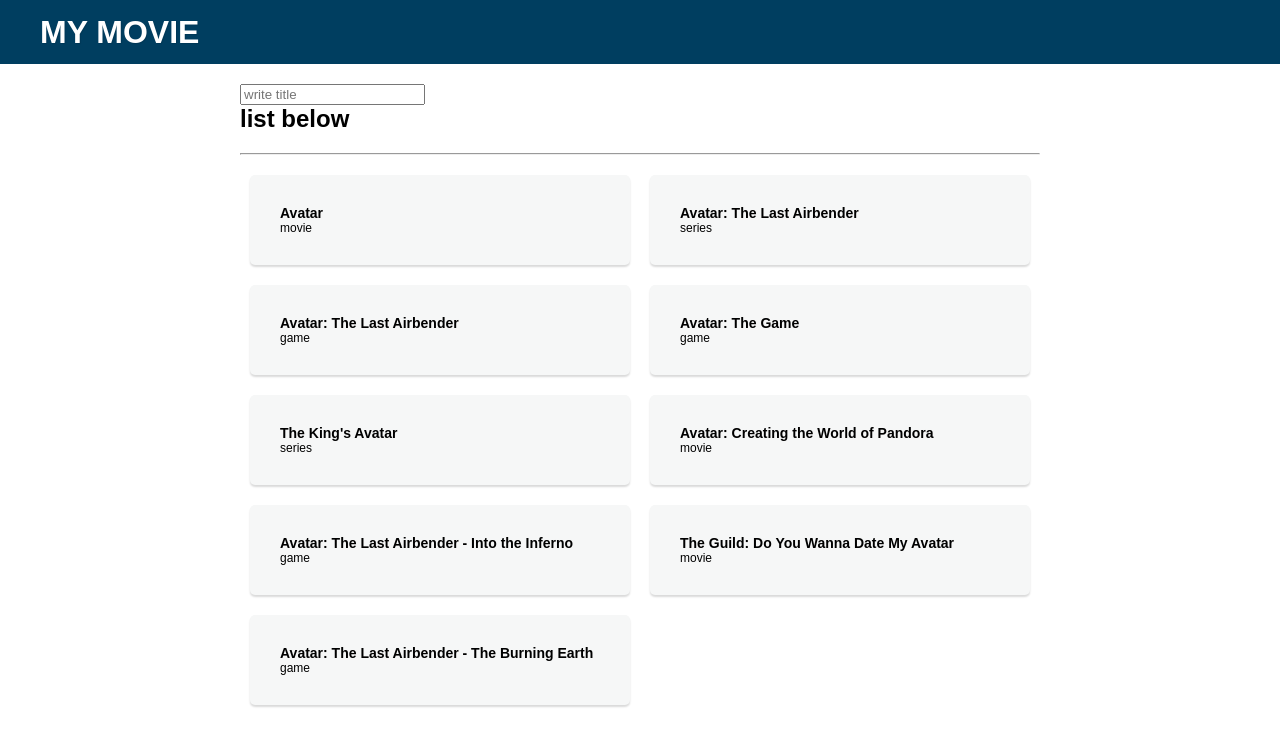
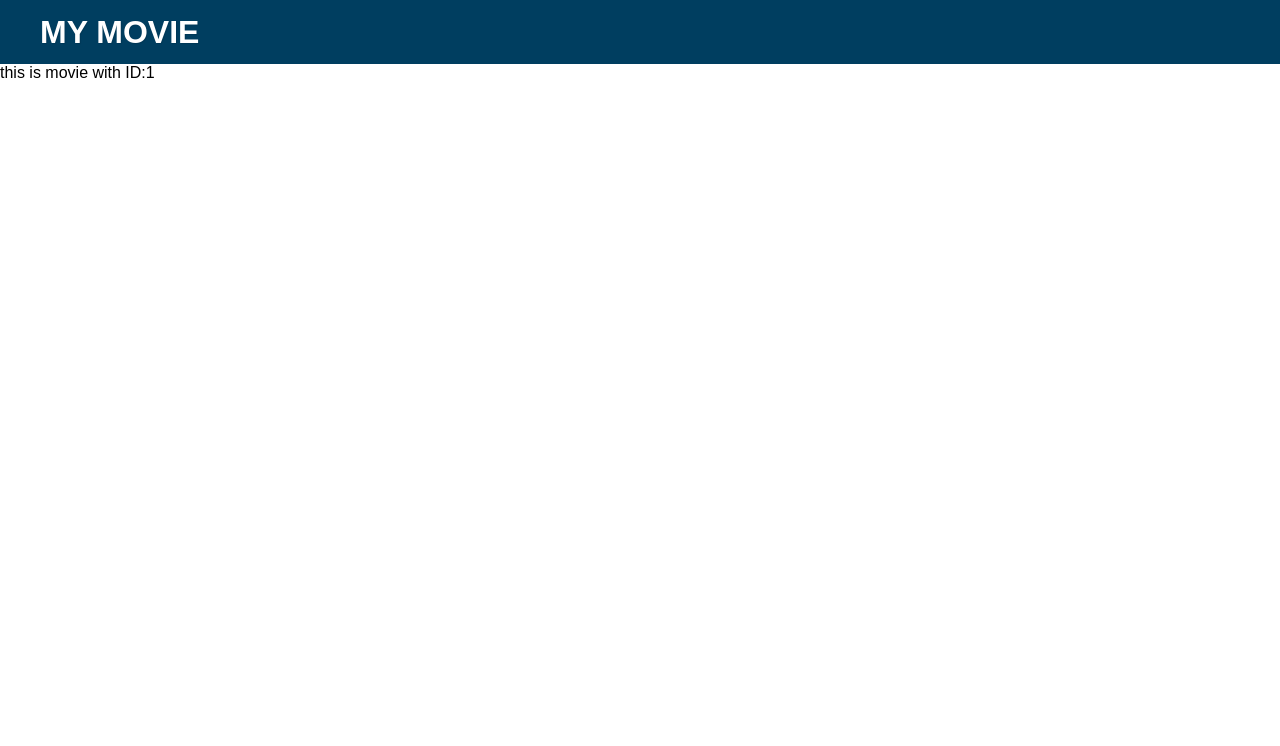
Before and after one commit to jmargielewski/my-movie, a React (Create React App) app: page /1 in a window 1280 px wide. Shown: the top 746 px of the page. Built offline with nearby package versions, Linux system fonts and the light colour scheme.

Commit message:
redirect to movie page

```diff
--- a/src/components/App/App.jsx
+++ b/src/components/App/App.jsx
@@ -1,6 +1,7 @@
 import React from 'react';
 import { BrowserRouter as Router, Route } from 'react-router-dom';
 import Header from '../Header/Header';
+import Movie from '../Movie/Movie';
 import Main from '../Main/Main';
 import './app.css';
 
@@ -8,7 +9,8 @@
   <Router>
     <div className="app">
       <Header />
-      <Route path="/" component={Main} />
+      <Route exact path="/" component={Main} />
+      <Route path="/:movieId" component={Movie} />
     </div>
   </Router>
 );
--- a/src/components/Main/Main.jsx
+++ b/src/components/Main/Main.jsx
@@ -14,6 +14,10 @@
   }
 
   componentDidMount() {}
+
+  onMovieClick = (movieId) => {
+    this.props.history.push(`/${movieId}`);
+  };
 
   onChange = (e) => {
     this.setState({ value: e.target.value });
@@ -44,7 +48,9 @@
             <div>
               {loading && <p>loading...</p>}
               {error && <p>{error}</p>}
-              {Search && <MovieList movies={Search} />}
+              {Search && (
+                <MovieList movies={Search} onClick={this.onMovieClick} />
+              )}
             </div>
           )}
         </div>
--- /dev/null
+++ b/src/components/Movie/Movie.jsx
@@ -0,0 +1,14 @@
+import React, { Component } from 'react';
+
+class Movie extends Component {
+  render() {
+    return (
+      <div>
+        this is movie with ID:
+        {this.props.match.params.movieId}
+      </div>
+    );
+  }
+}
+
+export default Movie;
--- a/src/components/MovieList/MovieList.jsx
+++ b/src/components/MovieList/MovieList.jsx
@@ -1,10 +1,14 @@
 import React from 'react';
 import './movieList.css';
 
-const MovieList = ({ movies }) => (
+const MovieList = ({ movies, onClick }) => (
   <ul className="movies-list">
     {movies.map(movie => (
-      <li className="movie-item" key={movie.imdbID}>
+      <li
+        className="movie-item"
+        key={movie.imdbID}
+        onClick={() => onClick(movie.imdbID)}
+      >
         <div className="movie-card">
           <h2 className="movie-title">{movie.Title}</h2>
           <p className="movie-type">{movie.Type}</p>
```
Also changed, not shown: src/components/Movie/movie.css (added).
